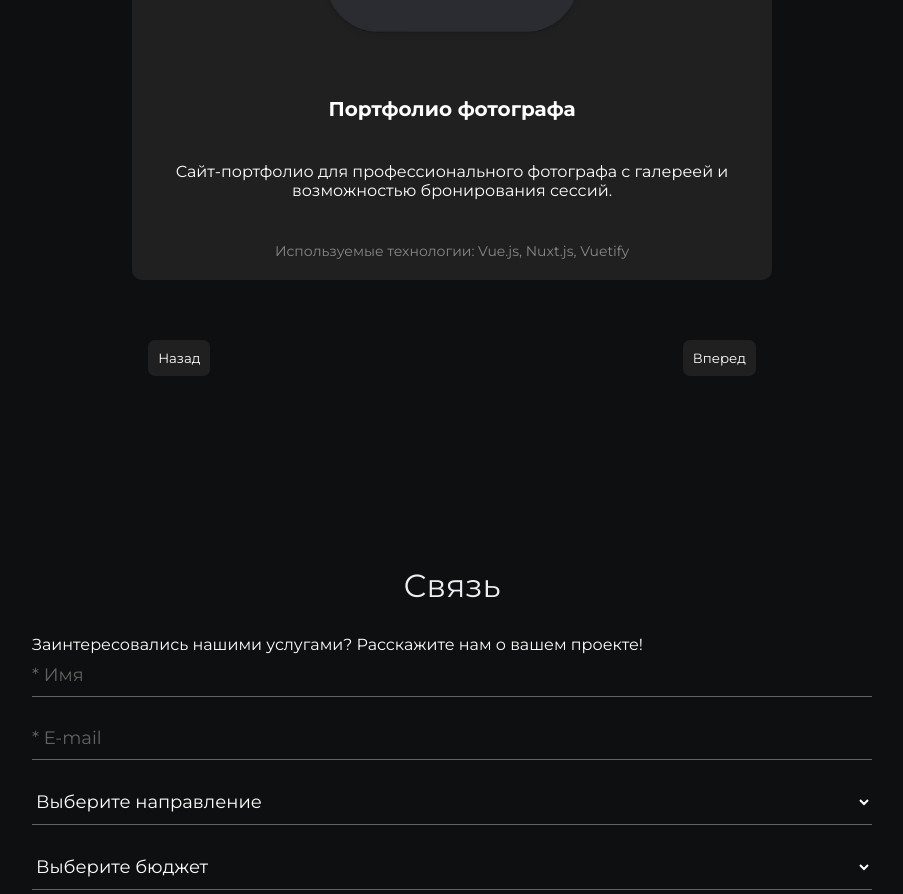
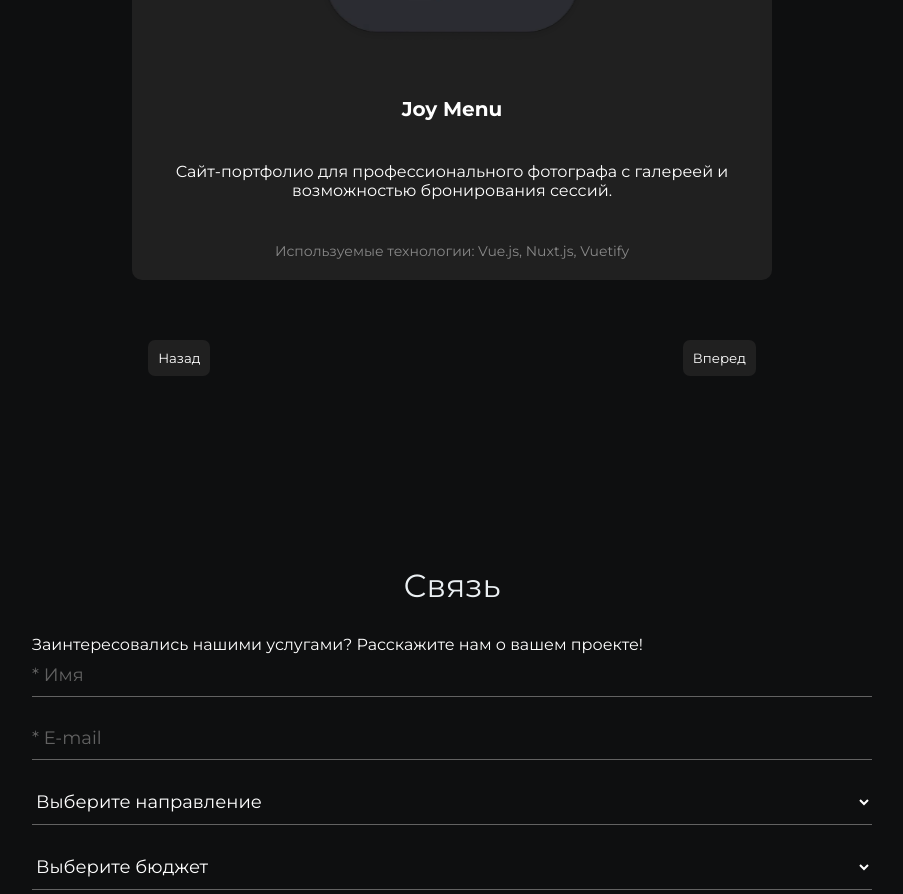
Before and after one commit to abaikb/globaljoy, a Next.js app: page / in a window 1280 px wide. Shown: the part 2629-3523 px from the top of the page, without its empty margins (188-1091 px from the left). Built offline with nearby package versions, Linux system fonts and the light colour scheme.

Commit message:
Update Projects.tsx

```diff
--- a/app/components/ui/main-content/Projects/Projects.tsx
+++ b/app/components/ui/main-content/Projects/Projects.tsx
@@ -20,13 +20,13 @@ const projectList: Project[] = [
     technologies: ['React', 'TypeScript', 'Node.js']
   },
   {
-    title: 'Портфолио фотографа',
+    title: 'Joy Menu',
     description: 'Сайт-портфолио для профессионального фотографа с галереей и возможностью бронирования сессий.',
     image: '/icons/figma.svg',
     technologies: ['Vue.js', 'Nuxt.js', 'Vuetify']
   },
   {
-    title: 'Система управления задачами',
+    title: 'Joy Market',
     description: 'Система для управления проектами и задачами в команде с возможностью отслеживания прогресса.',
     image: '/icons/devops.svg',
     technologies: ['Angular', 'Firebase', 'Bootstrap']
```
